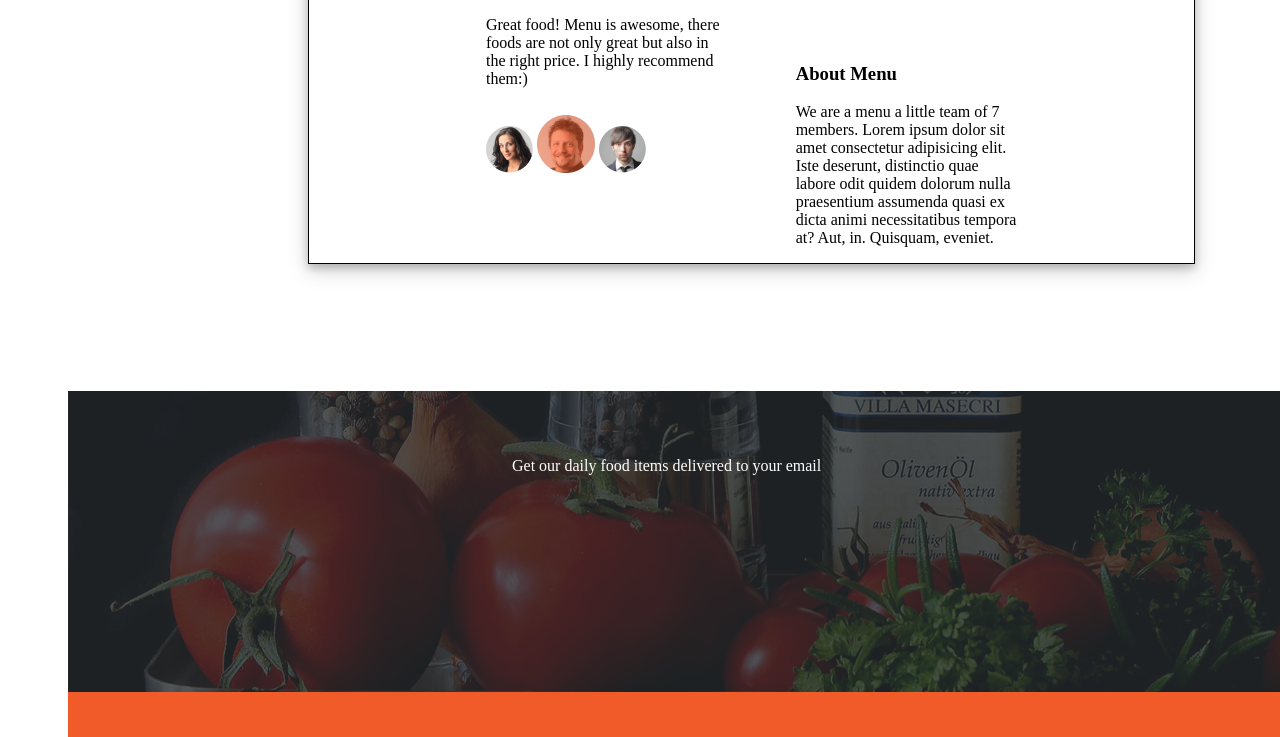
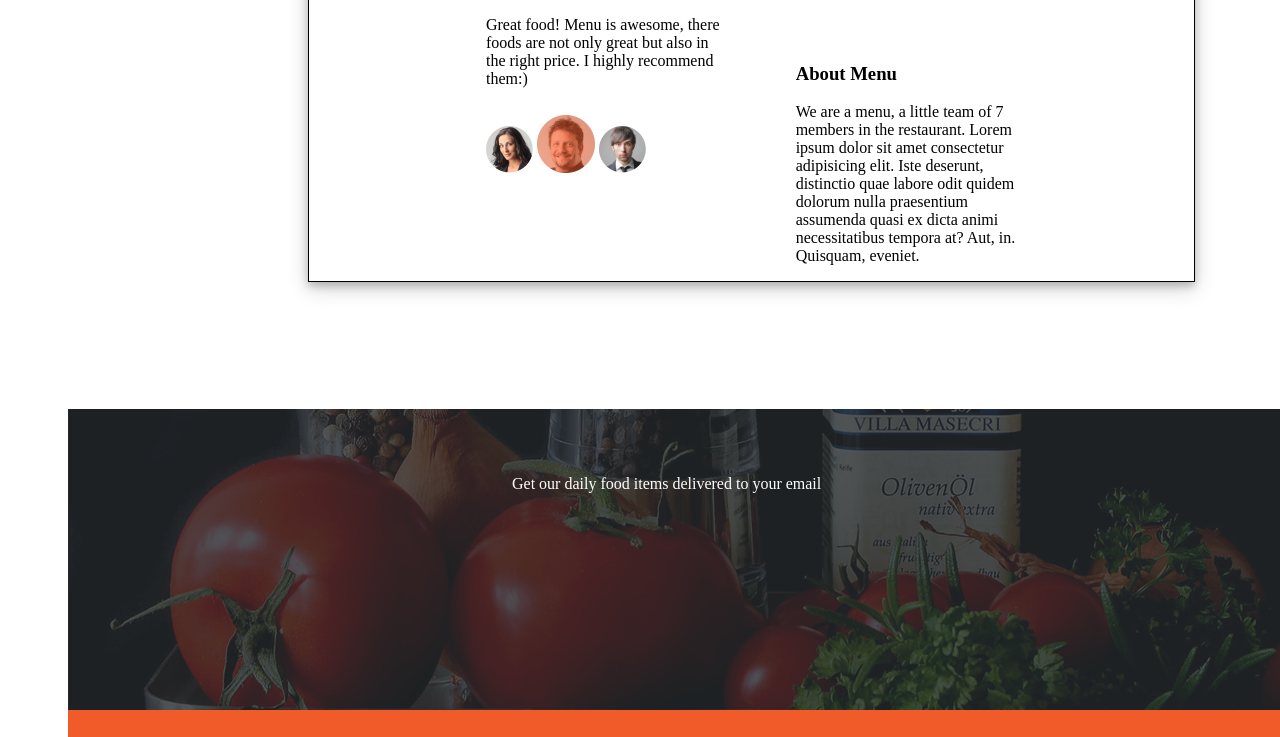
Before and after one commit to Muturi403/Anitas-Kitchen, a plain HTML site: page index.html in a window 1280 px wide. Shown: the part 2680-3417 px from the top of the page. Drawn offline with Linux system fonts and the light colour scheme.

Commit message:
modified index.html

```diff
--- a/index.html
+++ b/index.html
@@ -141,7 +141,7 @@
                 <div class="About1">
 
                  <h3>About Menu</h3>
-                     <p>We are a menu a little team of 7 members. Lorem ipsum dolor sit amet consectetur adipisicing elit. Iste deserunt, distinctio quae labore odit quidem dolorum nulla praesentium assumenda quasi ex dicta animi necessitatibus tempora at? Aut, in. Quisquam, eveniet.</p>
+                     <p>We are a menu, a little team of 7 members in the restaurant. Lorem ipsum dolor sit amet consectetur adipisicing elit. Iste deserunt, distinctio quae labore odit quidem dolorum nulla praesentium assumenda quasi ex dicta animi necessitatibus tempora at? Aut, in. Quisquam, eveniet.</p>
                 </div>
 
         </div>
```
